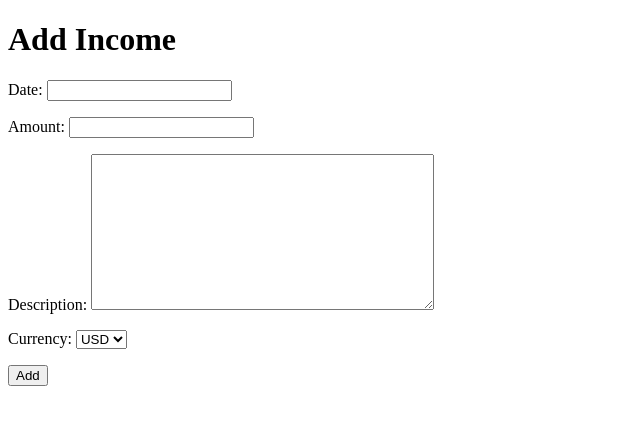
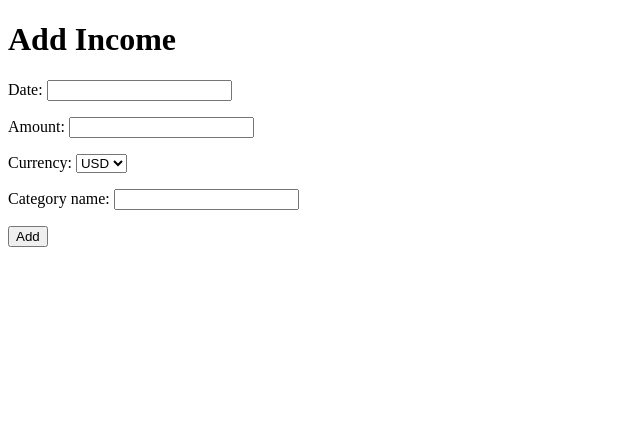
Before and after one commit to nikelyandjelo/Data_Project, a Django app: page /add_income/ in a window 1280 px wide. Shown: the top 425 px of the page, without its empty margins (0-640 px from the left). Run offline with Django 4.2, Linux system fonts and the light colour scheme; some libraries are stand-ins or nearby versions.

Commit message:
added new field for db

```diff
--- a/dataProject/myproject/main_page/forms.py
+++ b/dataProject/myproject/main_page/forms.py
@@ -1,12 +1,30 @@
 from django import forms
-from .models import Income, Expense
+from .models import Income, Expense, Category
 
 class IncomeForm(forms.ModelForm):
+    category_name = forms.CharField(max_length=50)
     class Meta:
         model = Income
-        fields = [ 'date','amount', 'description', 'currency']
+        fields = [ 'date','amount', 'currency']
+        widgets = {
+            'date': forms.DateInput(attrs={'class': 'datepicker'}),
+        }
+    def save(self, commit=True):
+        category_name = self.cleaned_data.get('category_name')
+        category, _ = Category.objects.get_or_create(name=category_name, user=self.instance.user)
+        self.instance.category = category
+        return super().save(commit=commit)
 
 class ExpenseForm(forms.ModelForm):
+    category_name = forms.CharField(max_length=50)
     class Meta:
         model = Expense
-        fields = [ 'date','amount',  'description', 'currency', 'payment_method']
+        fields = [ 'date','amount', 'currency', 'payment_method']
+        widgets = {
+            'date': forms.DateInput(attrs={'class': 'datepicker'}),
+        }
+    def save(self, commit=True):
+        category_name = self.cleaned_data.get('category_name')
+        category, _ = Category.objects.get_or_create(name=category_name, user=self.instance.user)
+        self.instance.category = category
+        return super().save(commit=commit)
--- a/dataProject/myproject/main_page/models.py
+++ b/dataProject/myproject/main_page/models.py
@@ -12,17 +12,22 @@ PAYMENT_METHOD_CHOICES = [
   ('Credit Card', 'Credit Card'),
   ('Bank Transfer', 'Bank Transfer'),
 ]
+
+class Category(models.Model):
+    user = models.ForeignKey(User, on_delete=models.CASCADE, default=1)
+    name = models.CharField(max_length=50)
+
 class Income(models.Model):
   user = models.ForeignKey(User, on_delete=models.CASCADE, default=1)
   date = models.DateField(max_length=50)
   amount = models.DecimalField(max_digits=10, decimal_places=2)
-  description = models.TextField()
   currency = models.CharField(max_length=50,default='',choices=CURRENCY_CHOICES)
+  category = models.ForeignKey(Category, on_delete=models.SET_NULL, null=True, blank=True)
 
 class Expense(models.Model):
   user = models.ForeignKey(User, on_delete=models.CASCADE, default=1)
   date = models.DateField(max_length=50)
   amount = models.DecimalField(max_digits=10, decimal_places=2)
-  description = models.TextField(max_length=50)
   currency = models.CharField(max_length=50,default='',choices=CURRENCY_CHOICES)
   payment_method = models.CharField(max_length=50, choices=PAYMENT_METHOD_CHOICES)
+  category = models.ForeignKey(Category, on_delete=models.SET_NULL, null=True, blank=True)
--- a/dataProject/myproject/main_page/templates/expense_list.html
+++ b/dataProject/myproject/main_page/templates/expense_list.html
@@ -17,7 +17,7 @@
                 <th>Amount</th>
                 <th>Currency</th>
                 <th>Payment Method</th>
-                <th>Description</th>
+                <th>Category</th>
             </tr>
         </thead>
         <tbody>
@@ -27,7 +27,7 @@
                     <td>{{ expense.amount }}</td>
                     <td>{{ expense.currency }}</td>
                     <td>{{ expense.payment_method }}</td>
-                    <td>{{ expense.description }}</td>
+                    <td>{{ expense.category }}</td>
                     <td>
                         <button type="submit" name="delete" value="{{ expense.id }}" class="btn btn-danger">Delete</button>
                     </td>
--- a/dataProject/myproject/main_page/templates/income_list.html
+++ b/dataProject/myproject/main_page/templates/income_list.html
@@ -16,7 +16,7 @@
                 <th>Date</th>
                 <th>Amount</th>
                 <th>Currency</th>
-                <th>Description</th>
+                <th>Category</th>
             </tr>
         </thead>
         <tbody>
@@ -25,7 +25,8 @@
                     <td>{{ income.date }}</td>
                     <td>{{ income.amount }}</td>
                     <td>{{ income.currency }}</td>
-                    <td>{{ income.description }}</td>
+                    <td>{{ income.category.name }}</td>
+
                     <td>
                         <button type="submit" name="delete" value="{{ income.id }}" class="btn btn-danger">Delete</button>
                     </td>
--- a/dataProject/myproject/main_page/views.py
+++ b/dataProject/myproject/main_page/views.py
@@ -1,5 +1,5 @@
 from django.shortcuts import render, redirect
-from .models import Income, Expense
+from .models import Income, Expense, Category
 from .forms import IncomeForm, ExpenseForm
 import matplotlib.pyplot as plt
 import pandas as pd
@@ -22,9 +22,19 @@ def convert_to_csv(data, fieldnames):
 
     return filename
 
+def plot_histogram(data, field):
+    fig, ax = plt.subplots(figsize=(6, 6))
+
+    ax.hist(data[field], bins=10)
+    ax.set_xlabel(field.capitalize())
+    ax.set_ylabel('Frequency')
+    ax.set_title(f'{field.capitalize()} Histogram')
+
+    return fig
+
 def graph_income(request):
     incomes = Income.objects.all()
-    fieldnames = ['date', 'amount','description', 'currency']
+    fieldnames = ['date', 'amount', 'currency', 'category_id']
     csv_filename = convert_to_csv(incomes, fieldnames)
 
     df = pd.read_csv(csv_filename)
@@ -46,10 +56,13 @@ def graph_income(request):
     fig, ax1 = plt.subplots(figsize = (6,6))
 
     df['amount'] = df['amount'].astype(float)
-    grouped_data = df.groupby('description')['amount'].sum()
+    grouped_data = df.groupby('category_id')['amount'].sum()
 
-    labels = grouped_data.index.tolist()
+    category_ids = grouped_data.index.tolist()
     amounts = grouped_data.tolist()
+
+    categories = Category.objects.filter(id__in=category_ids)
+    labels = [str(category) for category in categories]
 
     ax1.pie(amounts, labels=labels, autopct='%1.1f%%')
     ax1.axis("equal")
@@ -64,35 +77,23 @@ def graph_income(request):
             'graph_filename2': graph_filename2
         }
     return render(request, 'graph_income.html', context)
-def plot_histogram(data, field):
-    fig, ax = plt.subplots(figsize=(6, 6))
 
-    ax.hist(data[field], bins=10)
-    ax.set_xlabel(field.capitalize())
-    ax.set_ylabel('Frequency')
-    ax.set_title(f'{field.capitalize()} Histogram')
-
-    return fig
 
 def graph_expense(request):
     expenses = Expense.objects.all()
-    fieldnames = ['date', 'amount','description', 'currency', 'payment_method']
+    fieldnames = ['date', 'amount', 'currency', 'payment_method','category_id']
     csv_filename = convert_to_csv(expenses, fieldnames)
 
     df = pd.read_csv(csv_filename)
-    field_to_analyze = 'description'
+
+    field_to_analyze = 'category_id'
     fig = plot_histogram(df, field_to_analyze)
     graph_filename = os.path.join('static', f'expense_{field_to_analyze}_histogram.png')
     fig.savefig(graph_filename)
     plt.close(fig)
 
-    fig, ax1 = plt.subplots(figsize=(6, 6))
-
-    ax1.hist(df['amount'], bins=10)
-    ax1.set_xlabel('Amount')
-    ax1.set_ylabel('Frequency')
-    ax1.set_title('Expense Histogram')
-
+    field_to_analyze = 'amount'
+    fig = plot_histogram(df, field_to_analyze)
     graph_filename1 = os.path.join('static', 'expense_histogram.png')
     plt.savefig(graph_filename1)
     plt.tight_layout()
@@ -125,12 +126,17 @@ def home_view(request):
 
 def income_list(request):
     incomes = Income.objects.all()
+    categories = Category.objects.filter(income__in=incomes).distinct()
     if request.method == 'POST' and 'delete' in request.POST:
         income_id =request.POST.get('delete')
         income = Income.objects.get(id=income_id)
         income.delete()
         return redirect('income_list')
-    return render(request, 'income_list.html', {'incomes': incomes})
+    context = {
+        'incomes': incomes,
+        'categories': categories,
+    }
+    return render(request, 'income_list.html',context)
 
 def expense_list(request):
     expenses = Expense.objects.all()
```
Also changed, not shown: dataProject/myproject/data.csv (added, +8 -0 lines), dataProject/myproject/main_page/migrations/0006_remove_expense_description_remove_income_description_and_more.py (added), dataProject/myproject/static/expense_bar_chart.png (added), dataProject/myproject/static/expense_description_histogram.png (added), dataProject/myproject/static/expense_histogram.png (added), dataProject/myproject/static/income_equal.png (added), dataProject/myproject/static/income_graph.png (added).
